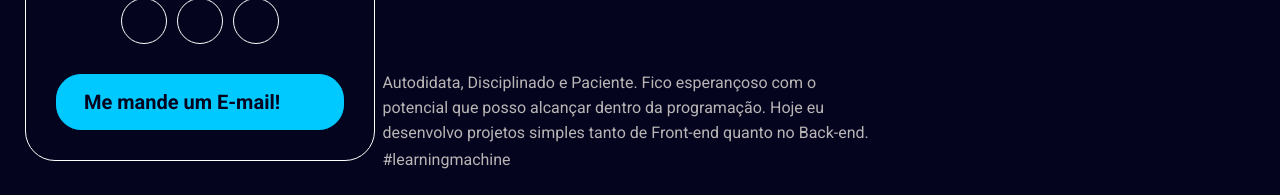
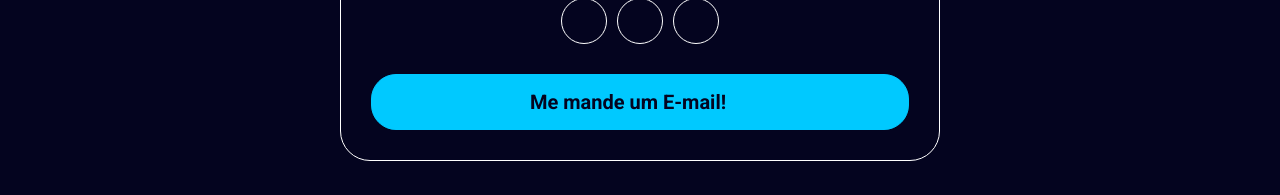
Before and after one commit to Allanpt/Web_Portifolio, a React (Vite) app in the folder web-portfolio/: page / in a window 1280 px wide. Shown: the part 501-696 px from the top of the page. Built offline with nearby package versions, Linux system fonts and the light colour scheme; some icons are missing.

Commit message:
Versão desktop completa

```diff
--- a/web-portfolio/src/App.css
+++ b/web-portfolio/src/App.css
@@ -9,6 +9,9 @@ body{
 }
 #left-container{
   width: 350px;
+}
+.container #left-container span{
+  display: none;
 }
 #main-container, #right-container{
   display: flex;
--- a/web-portfolio/src/App.jsx
+++ b/web-portfolio/src/App.jsx
@@ -1,4 +1,5 @@
 import './App.css'
+import './AppResp.css'
 import Curriculo from './components/Curriculo'
 import DownloadPDF from './components/DownloadPDF'
 import FinalWords from './components/FinalWords'
@@ -10,12 +11,31 @@ import Servicos from './components/Servicos'
 import Sobre from './components/Sobre'
 import Stacks from './components/Stacks'
 
+import { useState, useEffect } from 'react';
+import { Icon } from '@iconify/react';
+
 function App() {
 
+
+  const [windowWidth, setWindowWidth] = useState(window.innerWidth);
+
+  useEffect(() => {
+    const handleResize = () => {
+      setWindowWidth(window.innerWidth);
+    };
+
+    window.addEventListener('resize', handleResize);
+
+    return () => {
+      window.removeEventListener('resize', handleResize);
+    };
+  }, []);
+
   return (
-    <div className='container'>
+    <div className={windowWidth > 1300 ? 'container' : 'container-respon'}>
       <div id="left-container">
         <FixLeft/>
+        <span><Icon icon="ep:tools" /></span>
       </div>
       <div id="main-container">
         <DownloadPDF/>
--- /dev/null
+++ b/web-portfolio/src/AppResp.css
@@ -0,0 +1,48 @@
+.container-respon .left-container {
+    display: flex;
+    flex-direction: column;
+    justify-content: center;
+    max-width: 600px;
+    padding: 30px;
+    margin: 50px auto 50px auto;
+    border: 1px solid white;
+    border-radius: 30px;
+    text-align: center;
+}
+.container-respon .left-container .email a {
+    justify-content: center;
+}
+
+.container-respon #left-container{
+    width: auto;
+}
+.container-respon #main-container{
+    width: auto;
+    padding: 0 80px;
+}
+.container-respon .pdf-btn a {
+    position: absolute;
+    right: 120px;
+    text-align: center;
+    color: white;
+    width: 110px;
+    padding: 10px;
+    border: 1px solid white;
+    border-radius: 50px;
+    cursor: pointer;
+    transition: 0.25s;
+}
+#left-container span{
+    cursor: pointer;
+    position: fixed;
+    right: 28px;
+    top: 90px;
+    font-size: 35px;
+    animation: spin 2s linear infinite;
+    height: 35px;
+    align-self: center;
+}
+@keyframes spin {
+    0% { transform: rotate(0deg); }
+    100% { transform: rotate(360deg); }
+  }
--- a/web-portfolio/src/components/DownloadPDF.css
+++ b/web-portfolio/src/components/DownloadPDF.css
@@ -1,4 +1,4 @@
-.pdf-btn a{
+.container .pdf-btn a{
     position: absolute;
     right: 1px;
     text-align: center;
--- a/web-portfolio/src/components/FixLeft.css
+++ b/web-portfolio/src/components/FixLeft.css
@@ -1,4 +1,4 @@
-.left-container{
+.container .left-container{
     position: fixed;
     display: flex;
     flex-direction: column;
--- a/web-portfolio/src/components/FixRight.css
+++ b/web-portfolio/src/components/FixRight.css
@@ -2,8 +2,9 @@
     position: fixed;
 }
 .right-container a{
+    position: relative;
     color: white;
-    gap: 15px;
+    cursor: pointer;
 }
 .icon-menu{
     display: flex;
@@ -14,3 +15,11 @@
     border-radius: 25px;
     margin-top: 200px;
 }
+.hover-div{
+    position: absolute;
+    border: 1px solid white;
+    border-right: 0;
+    padding: 5px;
+    top: -7px;
+    right: 32px
+}
--- a/web-portfolio/src/components/FixRight.jsx
+++ b/web-portfolio/src/components/FixRight.jsx
@@ -1,27 +1,54 @@
+import { useState } from 'react';
 import './FixRight.css'
 import { Icon } from '@iconify/react';
+const FixRight = () => {
 
-const FixRight = () => {
+
+    const [correctIndex, setCorrectIndex] = useState(null);
+
+    const handleMouseEnter = (index) => {
+        setCorrectIndex(index);
+    };
+
+    const handleMouseLeave = () => {
+        setCorrectIndex(null);
+    };
+
+    const handleScrollToPosition = (position) => {
+        window.scrollTo({
+          top: position,
+          behavior: 'smooth'
+        });
+      };
+
   return (
     <div className='right-container'>
         <div className="icon-menu">
-            <a href='#intro-container'>
+            <a onClick={() => handleScrollToPosition(0)} onMouseEnter={() => handleMouseEnter(0)} onMouseLeave={handleMouseLeave}>
                 <Icon className='left-icon' icon="line-md:home" />
+                {correctIndex === 0 && <div className="hover-div">Intro</div>}
             </a>
-            <a href='#intro-container'>
+            <a onClick={() => handleScrollToPosition(1060)} onMouseEnter={() => handleMouseEnter(1060)} onMouseLeave={handleMouseLeave}>
                 <Icon className='left-icon' icon="line-md:account"/>
+                {correctIndex === 1060 && <div className="hover-div">Sobre</div>}
             </a>
-            <a href='#intro-container'>
+            <a onClick={() => handleScrollToPosition(1600)} onMouseEnter={() => handleMouseEnter(1600)} onMouseLeave={handleMouseLeave}>
                 <Icon className='left-icon' icon="ep:suitcase-line" />
+                {correctIndex === 1600 && <div className="hover-div">Currículo</div>}
             </a>
-            <a href='#intro-container'>
+            <a onClick={() => handleScrollToPosition(2777)} onMouseEnter={() => handleMouseEnter(2777)} onMouseLeave={handleMouseLeave}>
                 <Icon className='left-icon' icon="icon-park-outline:code-laptop" />
+                {correctIndex === 2777 && <div className="hover-div">Serviços</div>}
             </a>
-            <a href='#intro-container'>
+            <a onClick={() => handleScrollToPosition(3540)} onMouseEnter={() => handleMouseEnter(3540)} onMouseLeave={handleMouseLeave}>
                 <Icon className='left-icon' icon="ph:stack-overflow-logo" />
+                {correctIndex === 3540 && <div className="hover-div">Stacks</div>}
             </a>
-            <a href='#intro-container'>
+            <a onClick={() => handleScrollToPosition(4912)} onMouseEnter={() => handleMouseEnter(4912)} onMouseLeave={handleMouseLeave}>
                 <Icon className='left-icon last' icon="bx:spreadsheet" />
+                {correctIndex === 4912 && <div className="hover-div">
+                    <p>Portifólio</p>
+                </div>}
             </a>
         </div>
     </div>
--- a/web-portfolio/src/components/Introducao.css
+++ b/web-portfolio/src/components/Introducao.css
@@ -9,7 +9,7 @@
 .bottom-phrase{
     margin-top: 20px;
     line-height: 25px;
-    width: 500px;
+    max-width: 500px;
 }
 .qtd-projects{
     margin-top: 150px;
```
